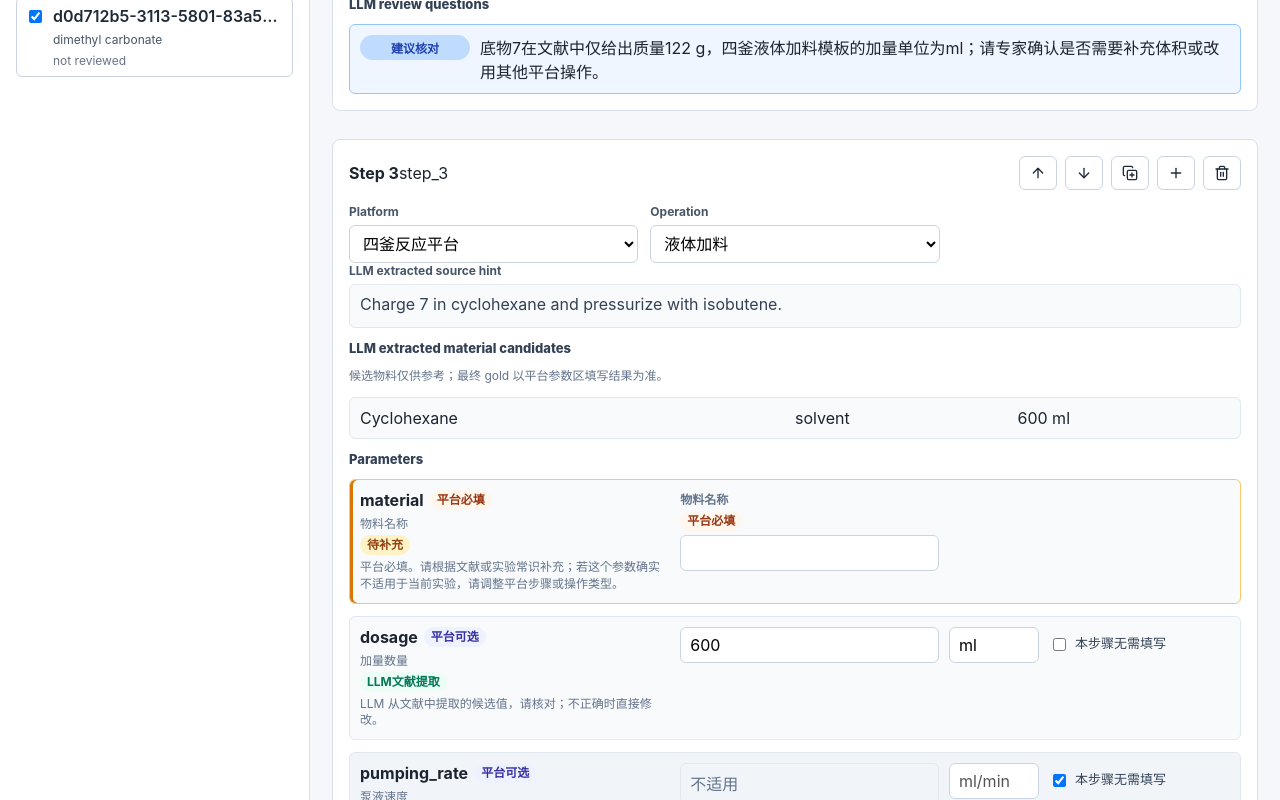
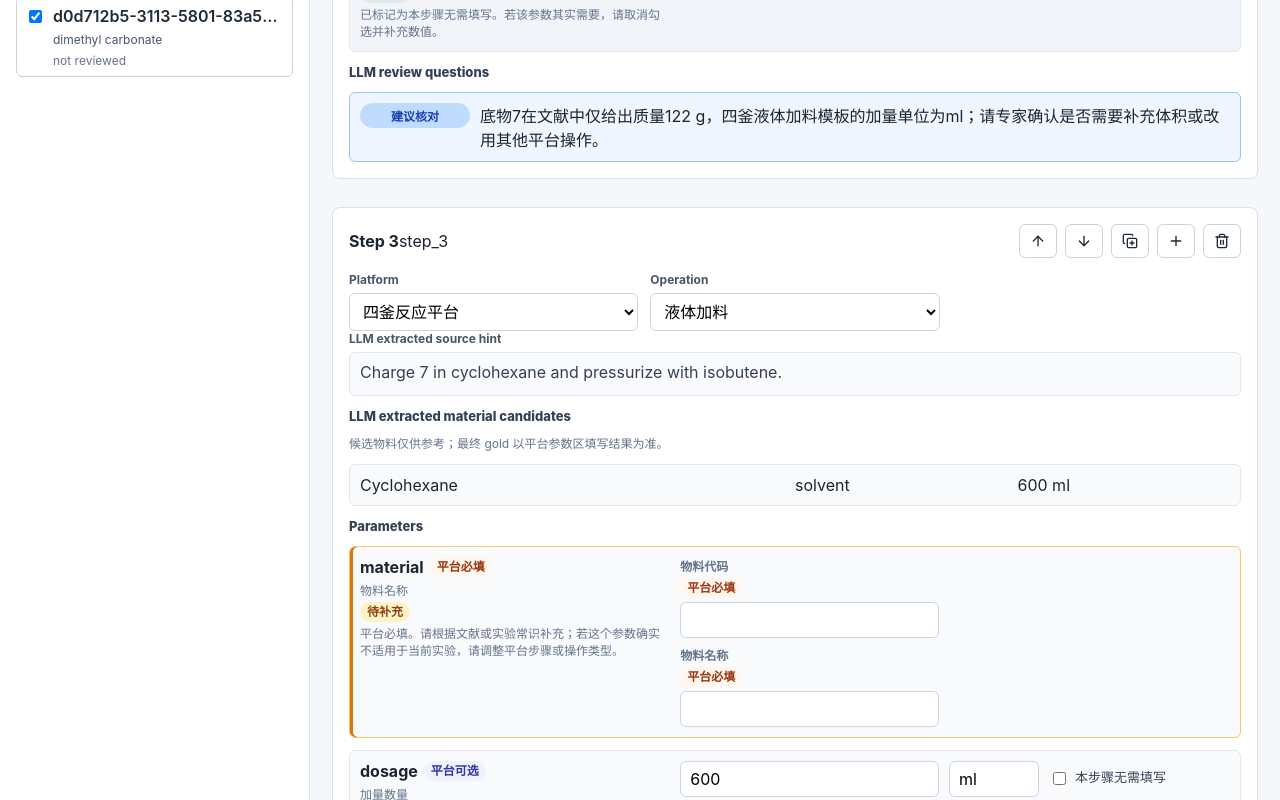
Before and after one commit to Narcisssk/autochemex-review-page, a React (Vite) app: page / in a window 1280 px wide. Shown: the part 2160-2960 px from the top of the page. Built offline with nearby package versions, Linux system fonts and the light colour scheme.

Commit message:
Show material code fields

```diff
--- a/src/main.tsx
+++ b/src/main.tsx
@@ -1176,7 +1176,7 @@ function asArrayValue(value: JsonValue | undefined): JsonValue[] {
 function objectFields(parameter: ParameterDef): ParameterDef[] {
   const schema = parameter.meta_data?.schema;
   if (!Array.isArray(schema)) return [];
-  return schema.filter((item): item is ParameterDef => Boolean(item && typeof item === 'object' && item.key && item.key !== 'code'));
+  return schema.filter((item): item is ParameterDef => Boolean(item && typeof item === 'object' && item.key));
 }
 
 function enumOptions(parameter: ParameterDef): Array<{ value: string; label: string }> {
```
